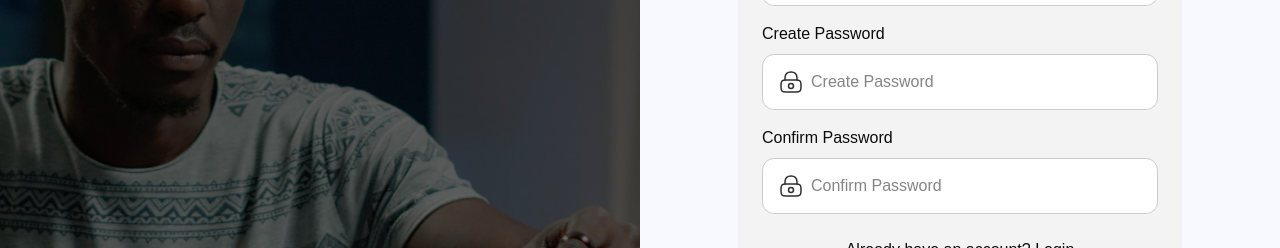
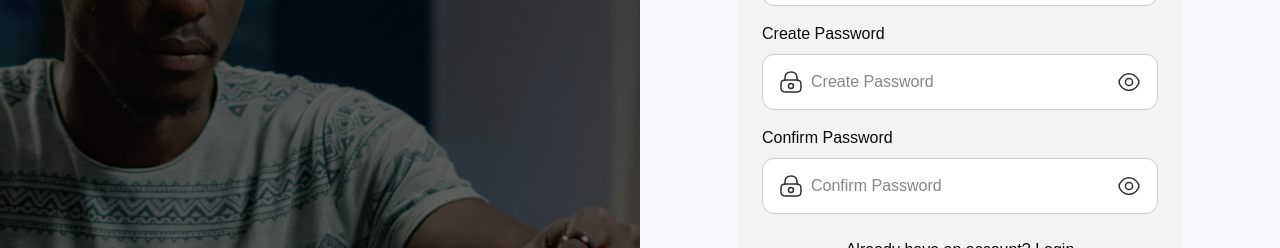
Before and after one commit to Marvellrite/edxelera-frontend, a Next.js app: page /auth/sign-up in a window 1280 px wide. Shown: the part 386-634 px from the top of the page. Built offline with nearby package versions, Linux system fonts and the light colour scheme.

Commit message:
chore: use an eye icon for the hide password input component functionality

```diff
--- a/src/components/ui/input.tsx
+++ b/src/components/ui/input.tsx
@@ -1,3 +1,7 @@
+"use client";
+
+import Image from "next/image";
+import { useState } from "react";
 import type {
   CSSProperties,
   InputHTMLAttributes,
@@ -55,8 +59,13 @@ export function Input({
   disabled,
   value,
   defaultValue,
+  type,
   ...props
 }: InputHTMLAttributes<HTMLInputElement>) {
+  const [isPasswordVisible, setIsPasswordVisible] = useState(false);
+  const isPasswordField = type === "password";
+  const inputType = isPasswordField && isPasswordVisible ? "text" : type;
+
   return (
     <InputShell
       disabled={disabled}
@@ -65,12 +74,21 @@ export function Input({
       className={className}
     >
       <input
+        type={inputType}
         disabled={disabled}
         value={value}
         defaultValue={defaultValue}
         className={inputControlClassName}
         {...props}
       />
+      {isPasswordField ? (
+        <InputSlot>
+          <PasswordVisibilityButton
+            isVisible={isPasswordVisible}
+            onToggle={() => setIsPasswordVisible((isVisible) => !isVisible)}
+          />
+        </InputSlot>
+      ) : null}
     </InputShell>
   );
 }
@@ -107,9 +125,22 @@ export function InputField({
   fieldClassName,
   inputClassName,
   disabled,
+  type,
   "aria-describedby": ariaDescribedBy,
   ...props
 }: InputFieldProps) {
+  const [isPasswordVisible, setIsPasswordVisible] = useState(false);
+  const isPasswordField = type === "password";
+  const inputType =
+    isPasswordField && isPasswordVisible ? "text" : type;
+  const resolvedTrailing =
+    trailing ??
+    (isPasswordField ? (
+      <PasswordVisibilityButton
+        isVisible={isPasswordVisible}
+        onToggle={() => setIsPasswordVisible((isVisible) => !isVisible)}
+      />
+    ) : null);
   const resolvedState = getResolvedState({
     disabled,
     error,
@@ -145,13 +176,14 @@ export function InputField({
         <InputSlot>{leading}</InputSlot>
         <input
           id={id}
+          type={inputType}
           disabled={disabled}
           aria-invalid={Boolean(error)}
           aria-describedby={cn(ariaDescribedBy, descriptionId)}
           className={cn(inputControlClassName, inputClassName)}
           {...props}
         />
-        <InputSlot>{trailing}</InputSlot>
+        <InputSlot>{resolvedTrailing}</InputSlot>
       </InputShell>
       <FieldMessage
         id={descriptionId}
@@ -291,6 +323,32 @@ function InputSlot({ children }: { children?: ReactNode }) {
 
 const inputControlClassName =
   "relative z-[1] min-w-0 flex-1 bg-transparent text-base leading-6 outline-none disabled:cursor-not-allowed";
+
+function PasswordVisibilityButton({
+  isVisible,
+  onToggle,
+}: {
+  isVisible: boolean;
+  onToggle: () => void;
+}) {
+  return (
+    <button
+      type="button"
+      onClick={onToggle}
+      className="flex size-6 items-center justify-center rounded-full focus-visible:outline focus-visible:outline-2 focus-visible:outline-offset-2 focus-visible:outline-[#003dae]"
+      aria-label={isVisible ? "Hide password" : "Show password"}
+      aria-pressed={isVisible}
+    >
+      <Image
+        src={isVisible ? "/icons/auth-eye-slash.svg" : "/icons/auth-eye.svg"}
+        alt=""
+        width={24}
+        height={24}
+        aria-hidden="true"
+      />
+    </button>
+  );
+}
 
 function getResolvedState({
   disabled,
--- a/src/features/auth/components/forgotten-password-screen.tsx
+++ b/src/features/auth/components/forgotten-password-screen.tsx
@@ -27,13 +27,11 @@ type Stage = "email" | "otp" | "reset";
 
 export function ForgottenPasswordScreen() {
   const router = useRouter();
-  const [stage, setStage] = useState<Stage>("reset");
+  const [stage, setStage] = useState<Stage>("email");
   const [email, setEmail] = useState("");
   const [otpToken, setOtpToken] = useState("");
   const [errorMessage, setErrorMessage] = useState<string | null>(null);
   const [isLoading, setIsLoading] = useState(false);
-  const [showPassword, setShowPassword] = useState(false);
-  const [showConfirmPassword, setShowConfirmPassword] = useState(false);
 
   const emailForm = useForm<ForgotPasswordEmailValues>({
     resolver: zodResolver(forgotPasswordEmailSchema),
@@ -242,10 +240,9 @@ export function ForgottenPasswordScreen() {
             <InputField
               id="password"
               label="Password"
-              type={showPassword ? "text" : "password"}
+              type="password"
               placeholder="Enter new password"
               leading={<Image src="/icons/auth-lock.svg" alt="" width={24} height={24} />}
-              trailing={<button type="button" onClick={() => setShowPassword((v) => !v)}>{showPassword ? "Hide" : "Show"}</button>}
               error={resetForm.formState.errors.password?.message}
               {...resetForm.register("password")}
             />
@@ -253,10 +250,9 @@ export function ForgottenPasswordScreen() {
             <InputField
               id="confirmPassword"
               label="Confirm Password"
-              type={showConfirmPassword ? "text" : "password"}
+              type="password"
               placeholder="Confirm Password"
               leading={<Image src="/icons/auth-lock.svg" alt="" width={24} height={24} />}
-              trailing={<button type="button" onClick={() => setShowConfirmPassword((v) => !v)}>{showConfirmPassword ? "Hide" : "Show"}</button>}
               error={resetForm.formState.errors.confirmPassword?.message}
               {...resetForm.register("confirmPassword")}
             />
--- a/src/features/auth/components/login-screen.tsx
+++ b/src/features/auth/components/login-screen.tsx
@@ -3,7 +3,6 @@
 import Image from "next/image";
 import Link from "next/link";
 import { zodResolver } from "@hookform/resolvers/zod";
-import { useState } from "react";
 import { useForm, useWatch } from "react-hook-form";
 import { Button } from "@/components/ui/button";
 import { InputField } from "@/components/ui/input";
@@ -21,7 +20,6 @@ const initialValues: LoginFormValues = {
 };
 
 export function LoginScreen() {
-  const [showPassword, setShowPassword] = useState(false);
   const {
     control,
     formState: { errors },
@@ -72,34 +70,11 @@ export function LoginScreen() {
                 <InputField
                   id="password"
                   label="Password"
-                  type={showPassword ? "text" : "password"}
+                  type="password"
                   leading={<AuthFieldIcon src="/icons/auth-lock.svg" />}
                   placeholder="Enter your password"
                   error={errors.password?.message}
                   {...register("password")}
-                  trailing={
-                    <button
-                      type="button"
-                      onClick={() => setShowPassword((isVisible) => !isVisible)}
-                      className="flex size-6 items-center justify-center rounded-full focus-visible:outline focus-visible:outline-2 focus-visible:outline-offset-2 focus-visible:outline-[#003dae]"
-                      aria-label={
-                        showPassword ? "Hide password" : "Show password"
-                      }
-                      aria-pressed={showPassword}
-                    >
-                      <Image
-                        src={
-                          showPassword
-                            ? "/icons/auth-eye.svg"
-                            : "/icons/auth-eye-slash.svg"
-                        }
-                        alt=""
-                        width={24}
-                        height={24}
-                        aria-hidden="true"
-                      />
-                    </button>
-                  }
                 />
               </div>
 
```
